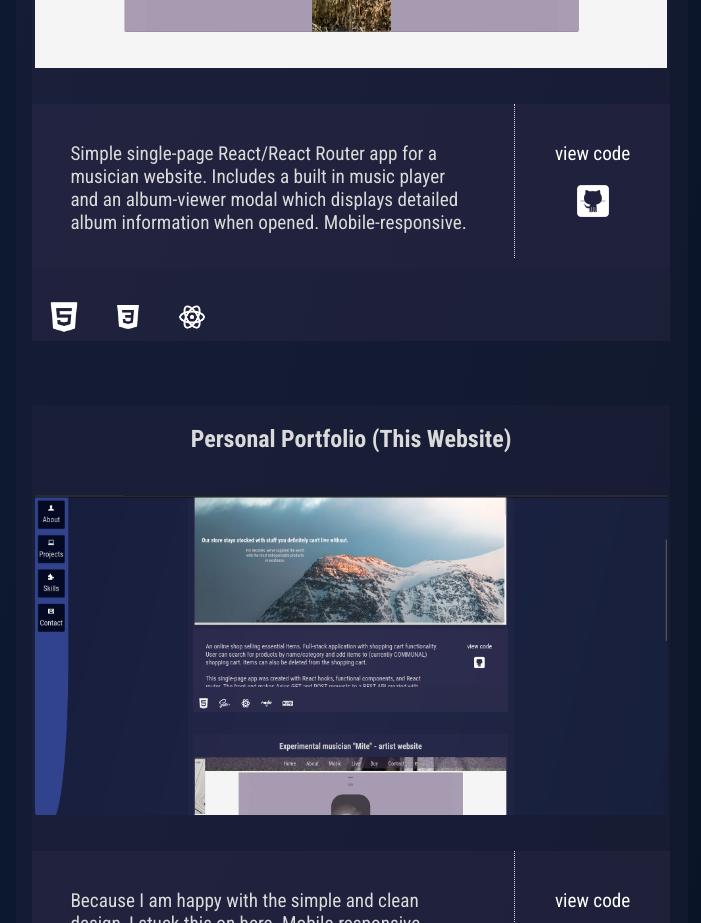
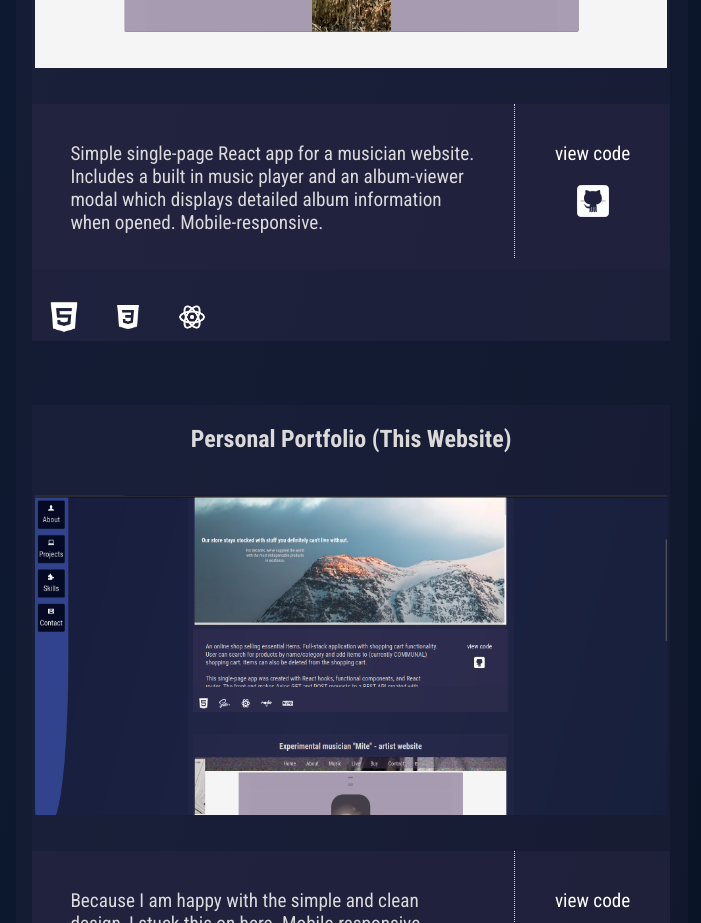
Before and after one commit to uchutanjyo/portfolio-new, a React (Create React App) app: page /projects in a window 1280 px wide. Shown: the part 1280-2203 px from the top of the page, without its empty margins (288-989 px from the left). Built offline with nearby package versions, Linux system fonts and the light colour scheme.

Commit message:
small changes

```diff
--- a/src/Projects.js
+++ b/src/Projects.js
@@ -89,7 +89,7 @@ const Projects = () => {
             <div className="project-info">
               <div className="project-actual-info">
                 <div>
-                  Simple single-page React/React Router app for a musician
+                  Simple single-page React app for a musician
                   website. Includes a built in music player and an album-viewer
                   modal which displays detailed album information when opened.
                   Mobile-responsive.
```
